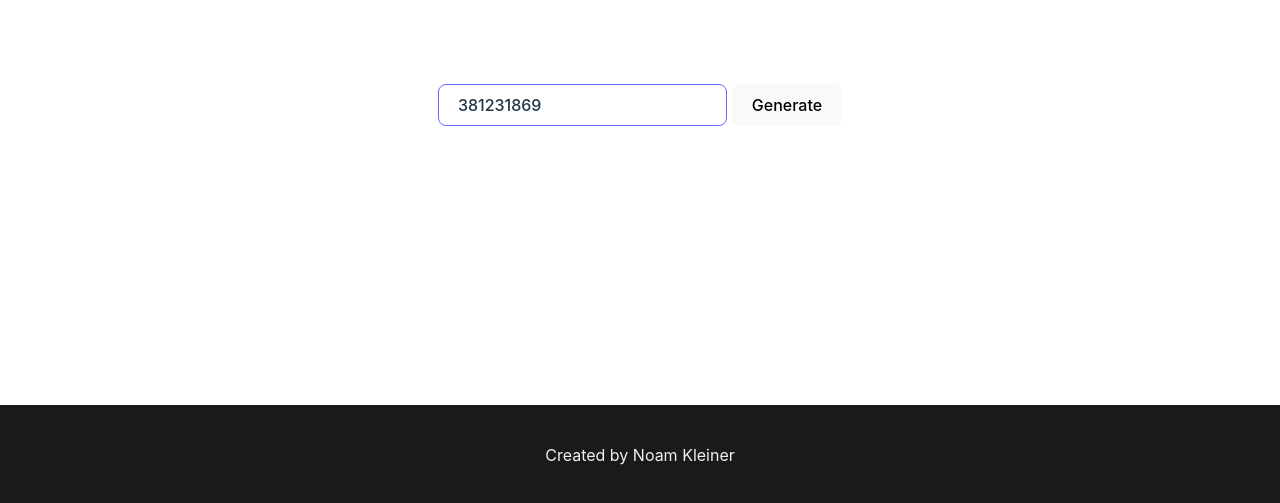
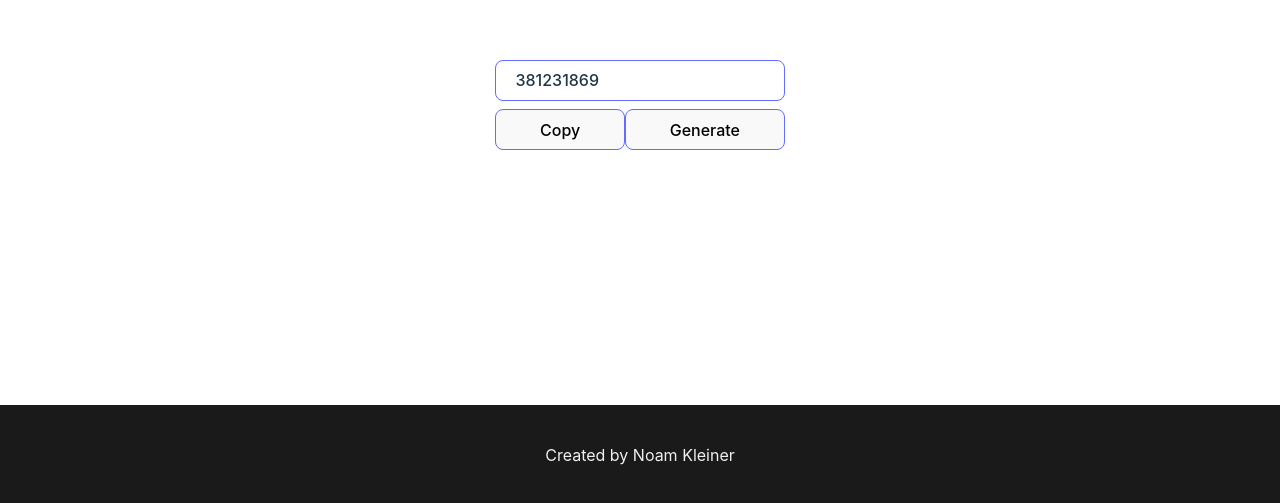
Before and after one commit to nmkleiner/israeli-id-generator, a website built with Vite: page index.html in a window 1280 px wide. Shown: the part 295-798 px from the top of the page. Built offline with nearby package versions, Linux system fonts and the light colour scheme.

Commit message:
Added copy button

```diff
--- a/id-generator.js
+++ b/id-generator.js
@@ -1,20 +1,24 @@
 export function setupIdGenerator(element) {
-    element.querySelector('#id-button').addEventListener('click', () => {
-        element.querySelector('#id-input').value = generateIsraeliId()
-    })
+  element.querySelector("#generate-button").addEventListener("click", () => {
+    element.querySelector("#id-input").value = generateIsraeliId();
+  });
 
-    element.querySelector('#id-input').value = generateIsraeliId()
+  element.querySelector("#id-input").value = generateIsraeliId();
+  element.querySelector("#copy-button").addEventListener("click", () => {
+    element.querySelector("#id-input").select();
+    navigator.clipboard.writeText(element.querySelector("#id-input").value);
+    element.querySelector("#id-input").blur();
+  });
 }
-
 
 function generateRandom8Digits() {
   const id = Math.floor(Math.random() * 100000000);
-    return String(id).padStart(8, '0');
+  return String(id).padStart(8, "0");
 }
 
 function calculateCheckDigit(digits) {
   // Split the digits into an array
-    const digitsArray = digits.split('');
+  const digitsArray = digits.split("");
   // Define the weights
   const weights = [1, 2, 1, 2, 1, 2, 1, 2];
   // Calculate the sum
--- a/main.js
+++ b/main.js
@@ -1,11 +1,16 @@
-import './style.css'
-import { setupIdGenerator } from './id-generator.js'
+import "./style.css";
+import { setupIdGenerator } from "./id-generator.js";
 
-document.querySelector('#app').innerHTML = `
+document.querySelector("#app").innerHTML = `
   <div id="id-generator">
-    <input type="text" id="id-input" />
-    <button id="id-button">Generate</button>
+    <div class="row">
+        <input class="mb-8" type="text" id="id-input" />
+    </div>
+    <div class="row">
+        <button class="button" id="copy-button">Copy</button>
+        <button class="button" id="generate-button">Generate</button>
+    </div>
   </div>
-`
+`;
 
-setupIdGenerator(document.querySelector('#id-generator'))
+setupIdGenerator(document.querySelector("#id-generator"));
--- a/package.json
+++ b/package.json
@@ -9,6 +9,7 @@
     "preview": "vite preview"
   },
   "devDependencies": {
-    "vite": "^5.3.1"
+    "vite": "^5.3.5",
+    "prettier": "^3.3.3"
   }
 }
--- a/style.css
+++ b/style.css
@@ -73,13 +73,14 @@ button {
   background-color: #1a1a1a;
   cursor: pointer;
   transition: border-color 0.25s;
+  outline: none;
 }
 button:hover {
   border-color: #646cff;
 }
 button:focus,
 button:focus-visible {
-  outline: 4px auto -webkit-focus-ring-color;
+  outline: none;
 }
 
 @media (prefers-color-scheme: light) {
@@ -95,7 +96,6 @@ button:focus-visible {
   }
 }
 
-
 input {
   border-radius: 8px;
   border: 1px solid #646cff;
@@ -106,6 +106,7 @@ input {
   background-color: transparent;
   color: inherit;
   transition: border-color 0.25s;
+  outline: none;
 }
 
 footer {
@@ -119,3 +120,17 @@ footer {
   bottom: 0;
   width: 100%;
 }
+
+.mb-8 {
+  margin-bottom: 8px;
+}
+
+.row {
+  display: flex;
+}
+
+.row .button {
+  flex-grow: 1;
+  border: 1px solid #646cff;
+  transition: 0.2s;
+}
```
Also changed, not shown: pnpm-lock.yaml. Lines whose indentation alone changed are shown as unchanged.
